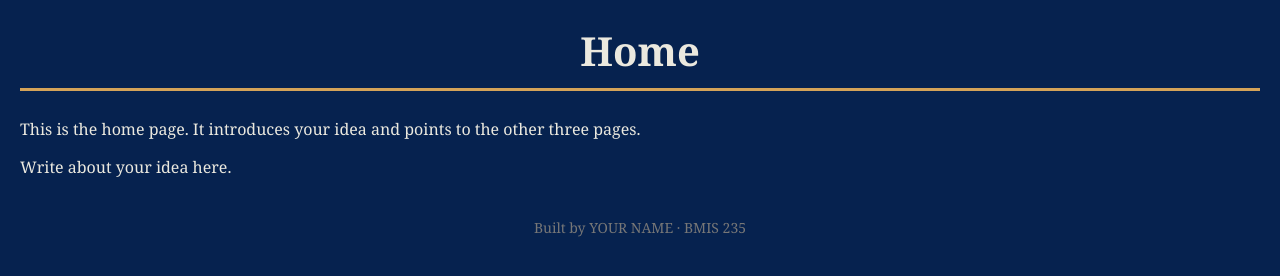
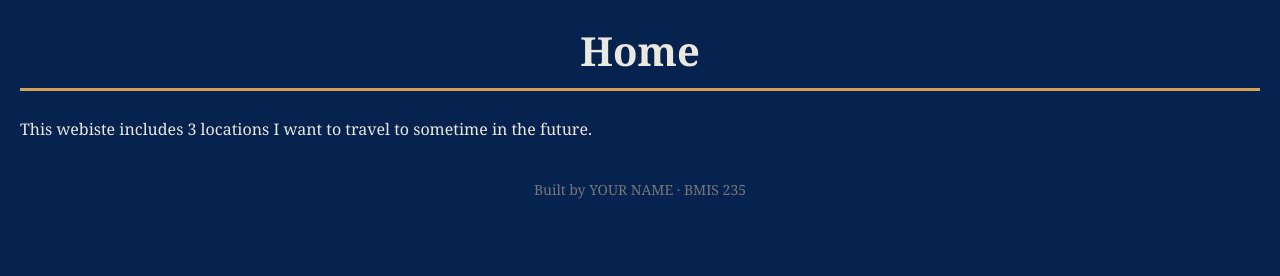
Before and after one commit to gphagura204/bmis235-html-3, a plain HTML site: page index.html in a window 1280 px wide. Shown: the part 90-366 px from the top of the page. Drawn offline with Linux system fonts and the light colour scheme.

Commit message:
Update index.html

```diff
--- a/index.html
+++ b/index.html
@@ -29,8 +29,8 @@
 </nav>
 
 <h1>Home</h1>
-<p>This is the home page. It introduces your idea and points to the other three pages.</p>
-<p>Write about your idea here.</p>
+<p>This webiste includes 3 locations I want to travel to sometime in the future.</p>
+
 
 <!-- ===== SHOWCASE ======================================================
      This box is empty on purpose. In Part 7 you paste an interactive
```
